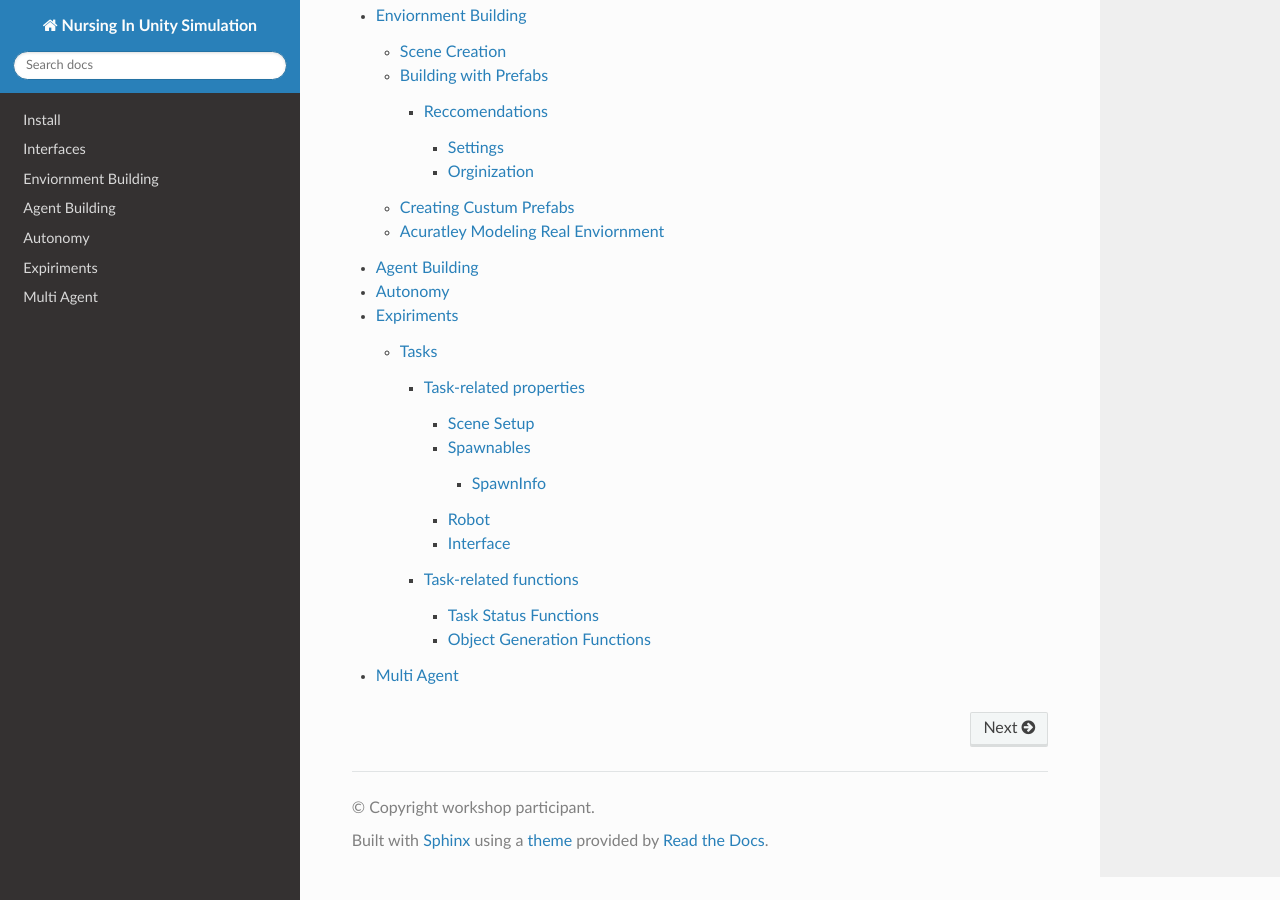
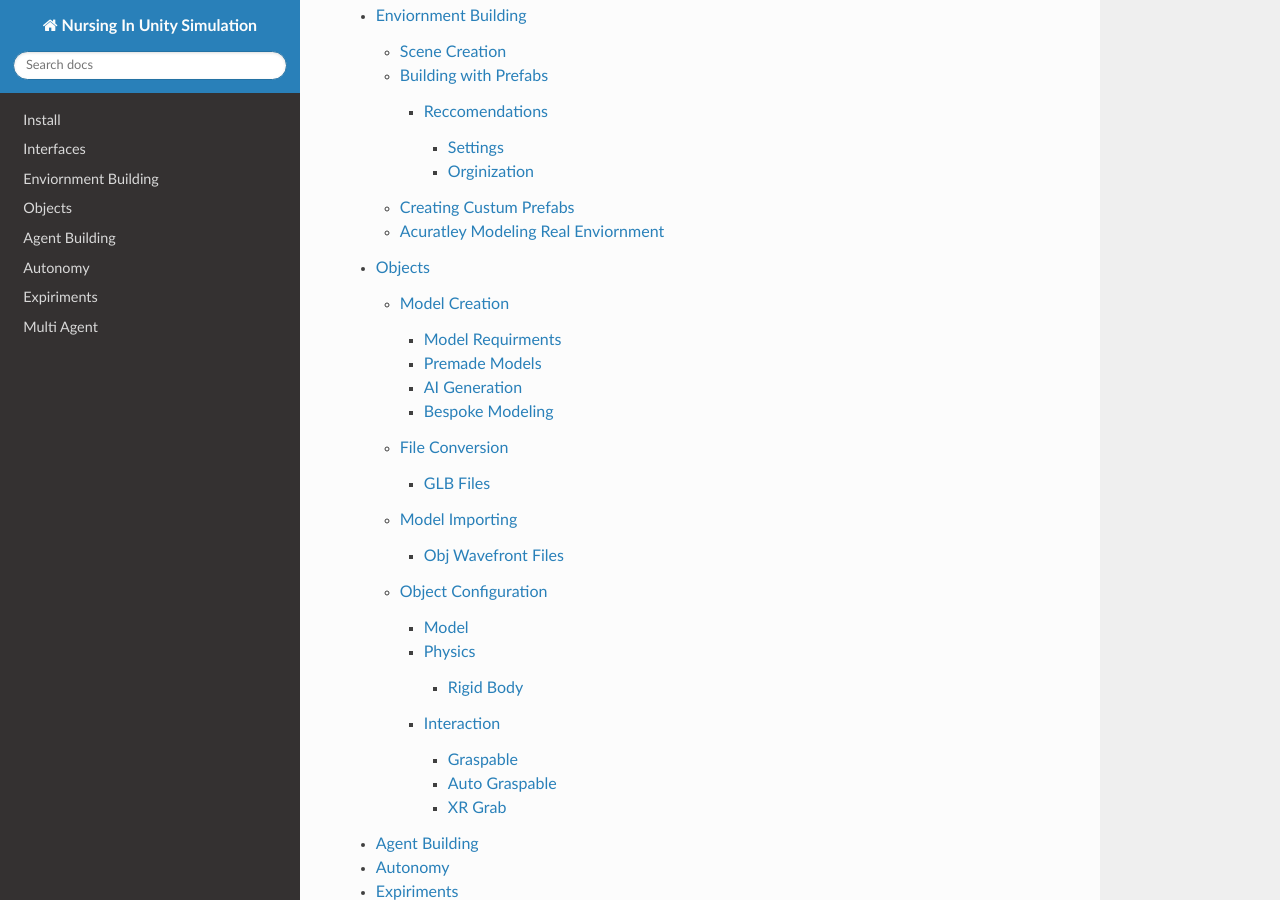
Before and after one commit to dsaliba/simulation-docs, a Sphinx documentation site: the page built from doc/index.rst, in a window 1280 px wide and 900 px high, scrolled down 516 px. Built offline with Sphinx 7.4.7 and the Read the Docs theme 3.1.0, drawn with Linux system fonts in a browser that asks for light colours; some of the changed lines change nothing that is shown.

Commit message:
Start Objects section

```diff
--- /dev/null
+++ b/doc/Objects.rst
@@ -0,0 +1,133 @@
+Objects
+###########
+
+Objects provide both a way to make scenes more intresting, as well as probiding interactable obstacles and goals for tasks.
+
+Model Creation
+***************
+
+The first step in creating any kind of obstacle is building a model. Modeling is is a skillset that can take years to perfect, luckily, if manual modeling is not viable, there are alternate strategies for obtaining textured models.
+
+
+Model Requirments
+--------------------
+
+Models must be imported in formats that are compatible with Unity. The most popular format being a **.obj** file with an acompanying material and texture image. Some formats use vertex coloring, this does not play well with unity and thus an extra step is required to convert to a useable format.
+
+
+Premade Models
+----------------
+
+Many online vendors provide models either for free or for sale. One such vendor is Unit's own `Asset Store <https://assetstore.unity.com/>`_.
+
+
+AI Generation
+----------------
+
+Currently AI model generation is in its infancy, however for simple models created from clear reference images, AI model generation can be viable.
+
+.. Could include sites but it is dificult to vet thier legitimacy
+
+.. warning::
+    Due to the controversial nature of AI art in relation to ownership, including AI generated content may have liscencing ramifications. Check IP laws before using this aproach.
+
+Bespoke Modeling
+------------------
+
+Depending on user skill, simple models can be created from scratch using a program such as blender
+
+.. Include learning materials here
+
+
+File Conversion
+****************
+
+GLB Files
+----------------
+
+**.glb** is a common type for 3D models and textures to be backaged in. Unfortunatley without extensions Unity is unable to import these files directly. Below is a strategy for getting **.glb** files into the Nursing in Unity Simulation.
+
+
+1. Open a new blender project and delete the default cube, light, and camera
+2. Import the GLB file into your blender scene.
+
+.. Note::
+    At this point your mesh will likley apear untextured. This is expected. To verify your mesh has a texture switch your viewport shading to the **Material Preview** mode as shown below.
+.. image:: images/shading.png
+   :width: 400
+
+3. Navigate to the **UV Editing** tab and select **Image > Save As**, save the texture as **<name>.png**
+4. Select the model and navigate to **File > Export > Wavefront (.obj)**, make sure to export UVs and Normals, save the file as **<name>.obj**
+
+At this point you can procede to :ref:`Model Importing`
+
+
+Model Importing
+****************
+
+Obj Wavefront Files
+---------------------
+
+
+
+For this section we will asume you have the files:
+
+- **<name>.obj**
+- **<name>.png**
+
+1. Navigate to **Assets > Import New Asset**
+2. Select both files listed above and click import, both files should show in your asset viewer as below
+
+.. image:: images/importedobj.png
+   :width: 200
+
+3. Select the model prefab and click the **Extract Masaterials** button in the **Inspector**.
+4. When prompted select the folder you want to store the matieral (reccomended location is **assets > material > object**)
+5. Rename the material to **<name>**
+6. Move the imported texture (**name.png**) to the desired location (reccomended location is **assets > texture > object**)
+7. Move the model prefab to the desired location (reccomended location is **assets > model > object**)
+8. Finally select the imported material, select it, click the target icon next to **Base Map** as shown below, and select your texture
+
+.. image:: images/basemap.png
+   :width: 400
+
+Your model is now fully imported and organized. At this point to turn it into a useable prefab see :ref:`Object Configuration`
+
+Object Configuration
+**********************
+
+The first step when converting a model into a useable asset is creating a prefab. In the asset viewer navigate to the desired folder (reccomended location depends on function i.e. **assets > Prefabs > Interactable** or **assets > Prefabs > Object**) and create a new prefab.
+Once the new prefab is created double click it to open the prefab in the editor.
+
+Model
+---------
+
+Drag your model into the **Game Object Hiearchy**. Multiple models can be used in one prefab if needed. It is reccomended to position models around the origin of the prefab.
+
+Physics
+---------
+
+Rigid Body
+^^^^^^^^^^^
+
+The first step in giving our prefab physics is to apply a rigid body. Select the model in the **Game Object Hiearchy** and add a new **Rigid Body** componant. Configure this as desired including adding gravity and mass propeties.
+
+Next a collider is needed. Depending on the object primative coliders such as **Box Collider** and **Sphere Collider** compnants can be used to create a rough reepresentation of the object.
+
+
+Interaction
+------------
+
+Graspable
+^^^^^^^^^^^
+The **Graspable** script must be added to the prefab to allow for robots to properly grasp them
+
+Auto Graspable
+^^^^^^^^^^^^^^^
+The **Auto Graspable** script must be added to the prefab to allow for robots to properly autonomously grasp them.
+The script  has different properties including a **Grasp Point** this can be specified by creating an **Empty Game Object** in the prefab, and moving it to the desired grasp point.
+
+XR Grab
+^^^^^^^^
+
+The XR Grab Interactable componant can be applied to make the object manipulatable for XR users such as a VR Nurse.
--- a/doc/index.rst
+++ b/doc/index.rst
@@ -12,6 +12,7 @@
    Install.rst
    Interfaces.rst
    Enviornment-Building.rst
+   Objects.rst
    Agent-Building.rst
    Autonomy.rst
    Expiriments.rst
```
Also changed, not shown: doc/images/basemap.png (added), doc/images/importedobj.png (added), doc/images/shading.png (added).
